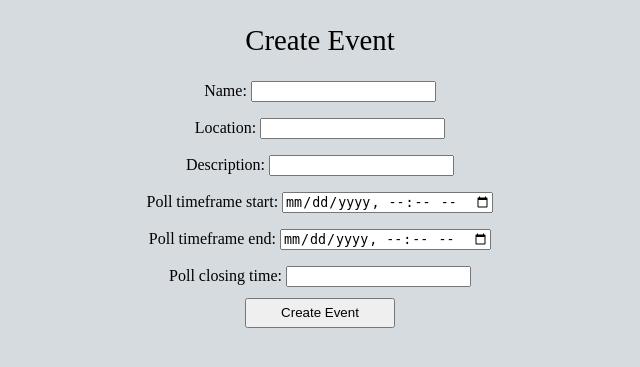
After one commit to streddy/scheduleUs, a Django app: page /create_event/ in a window 1280 px wide. The commit adds this page. Shown: the top 367 px of the page, without its empty margins (320-960 px from the left). Run offline with Django 3.2, Linux system fonts and the light colour scheme.

Commit message:
we can create events

```diff
--- /dev/null
+++ b/scheduleUs/forms.py
@@ -0,0 +1,16 @@
+from django.forms import ModelForm, DateTimeField, widgets
+from .models import Event, PollResponse
+
+
+class EventCreationForm(ModelForm):
+    poll_timeframe_start = DateTimeField(
+        widget = widgets.DateTimeInput(attrs={'type':'datetime-local'}),
+    )
+
+    poll_timeframe_end = DateTimeField(
+        widget = widgets.DateTimeInput(attrs={'type':'datetime-local'}),
+    )
+
+    class Meta:
+        model = Event
+        fields = ('name', 'location', 'description', 'poll_timeframe_start', 'poll_timeframe_end', 'poll_end')
--- /dev/null
+++ b/scheduleUs/models.py
@@ -0,0 +1,30 @@
+from django.db import models
+
+class Event(models.Model):
+    organizer = models.ForeignKey('users.Profile', on_delete=models.CASCADE)
+    name = models.CharField(max_length=30)
+    location = models.CharField(max_length=50)
+    description = models.CharField(max_length=150, blank=True, null=True)
+    start_time = models.DateTimeField(blank=True, null=True)
+    end_time = models.DateTimeField(blank=True, null=True)
+    poll_timeframe_start = models.DateTimeField('start of poll timeframe')
+    poll_timeframe_end = models.DateTimeField('end of poll timeframe')
+    poll_end = models.DateTimeField('poll closing time')
+
+
+class UserInvited(models.Model):
+    invited_user = models.ForeignKey('users.Profile', on_delete=models.CASCADE)
+    event = models.ForeignKey(Event, on_delete=models.CASCADE)
+
+    class Meta:
+        unique_together = (("invited_user", "event"),)
+
+
+class PollResponse(models.Model):
+    responder = models.ForeignKey('users.Profile', on_delete=models.CASCADE)
+    event = models.ForeignKey(Event, on_delete=models.CASCADE)
+    responder_start = models.DateTimeField()
+    responder_end = models.DateTimeField()
+
+    class Meta:
+        unique_together = (("responder", "event"),)
--- a/scheduleUs/settings.py
+++ b/scheduleUs/settings.py
@@ -38,6 +38,7 @@ INSTALLED_APPS = [
     'django.contrib.messages',
     'django.contrib.staticfiles',
     'users.apps.UsersConfig',
+    'scheduleUs',
 ]
 
 MIDDLEWARE = [
--- a/scheduleUs/urls.py
+++ b/scheduleUs/urls.py
@@ -16,6 +16,7 @@ Including another URLconf
 from django.contrib import admin
 from django.urls import path, include
 from django.views.generic.base import TemplateView
+from scheduleUs import views
 
 urlpatterns = [
     path('', TemplateView.as_view(template_name='home.html'), name='home'),
@@ -24,4 +25,5 @@ urlpatterns = [
     path('admin/', admin.site.urls),
     path('users/', include('users.urls')),
     path('users/', include('django.contrib.auth.urls')),
+    path('create_event/', views.create_event, name='create_event'),
 ]
--- /dev/null
+++ b/scheduleUs/views.py
@@ -0,0 +1,18 @@
+from .forms import EventCreationForm
+from django.shortcuts import render
+from django.http import HttpResponse
+from django.template import loader
+
+def create_event(request):
+    if request.method == 'POST':  # data sent by user
+        form = EventCreationForm(request.POST)
+        if form.is_valid():
+            template = loader.get_template("dashboard.html")
+            obj = form.save(commit=False)
+            obj.organizer = request.user
+            obj.save()
+            return HttpResponse(template.render())
+    else:  # display empty form
+        form = EventCreationForm()
+
+    return render(request, 'create_event.html', {'event_form': form})
--- /dev/null
+++ b/templates/create_event.html
@@ -0,0 +1,12 @@
+{% extends 'base.html' %}
+
+{% block title %}Create Event{% endblock %}
+
+{% block content %}
+<h2>Create Event</h2>
+<form action="{% url 'create_event' %}" method="post">
+    {% csrf_token %}
+    {{ event_form.as_p }}
+    <button type="submit">Create Event</button>
+</form>
+{% endblock %}
--- a/templates/dashboard.html
+++ b/templates/dashboard.html
@@ -28,7 +28,7 @@
 <br><br>
 <a align=“center” href=inner/connect_calendar.htm><button>Connect your calendar</button></a>
 <br><br>
-<a align=“center” href=create_event.htm><button>Create an event</button></a>
+<a align=“center” href={% url 'create_event' %}><button>Create an event</button></a>
 <br><br>
 
 <hr>
```
Also changed, not shown: db.sqlite3, scheduleUs/migrations/0001_initial.py (added), scheduleUs/migrations/0002_auto_20190329_0522.py (added), scheduleUs/migrations/__init__.py (added), 6 other files.
